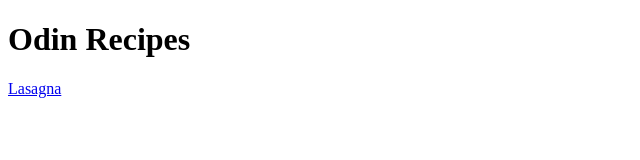
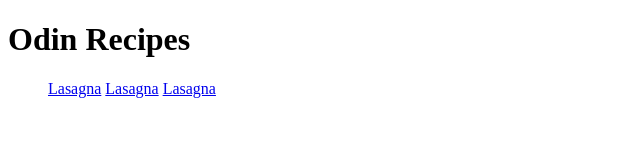
Before and after one commit to hidecomponent/odin-recipes, a plain HTML site: page index.html in a window 1280 px wide. Shown: the whole page, without its empty margins (0-640 px from the left). Drawn offline with Linux system fonts and the light colour scheme.

Commit message:
Added a list for recipes in index.

```diff
--- a/index.html
+++ b/index.html
@@ -7,6 +7,10 @@
 </head>
 <body>
     <h1>Odin Recipes</h1>
-    <a href="./recipes/lasagna.html">Lasagna</a>
+    <ul>
+        <a href="./recipes/lasagna.html">Lasagna</a>
+        <a href="./recipes/lasagna2.html">Lasagna</a>
+        <a href="./recipes/lasagna3.html">Lasagna</a>
+    </ul>
 </body>
 </html>
```
